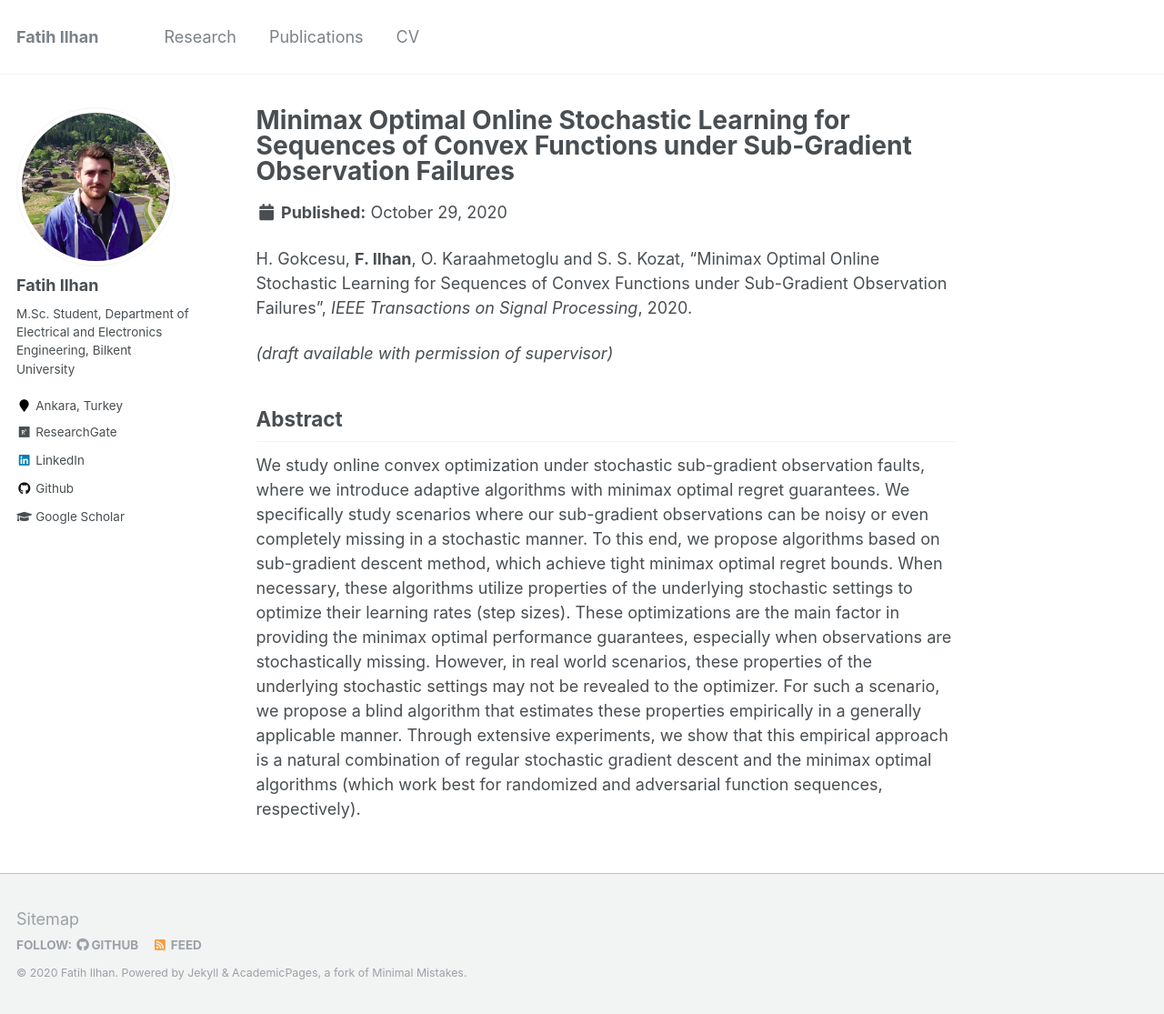
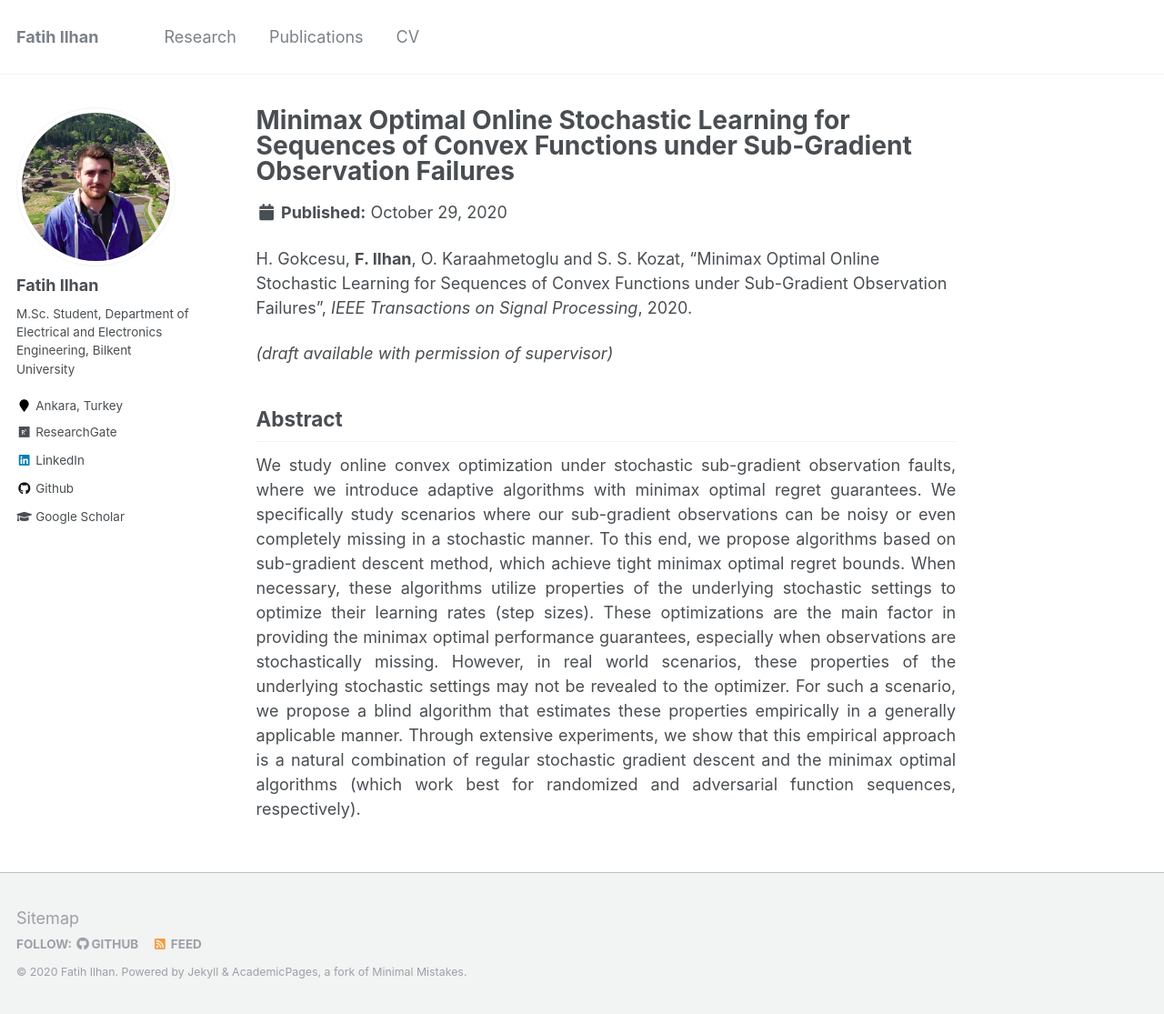
Before and after one commit to fatih-ilhan/fatih-ilhan.github.io, a Jekyll site: the page built from _publications/MOOSL.md, in a window 1280 px wide and 1115 px high. Shown: the whole window at 91% size. Built offline with Jekyll 4.4.1, drawn with Linux system fonts in a browser that asks for light colours.

Commit message:
Update MOOSL.md

```diff
--- a/_publications/MOOSL.md
+++ b/_publications/MOOSL.md
@@ -9,11 +9,11 @@ H. Gokcesu, <b>F. Ilhan</b>, O. Karaahmetoglu and S. S. Kozat, "Minimax Optimal
 
 
 ## Abstract
-We study online convex optimization under stochastic sub-gradient observation faults, where we introduce adaptive algorithms with minimax optimal regret guarantees.
+<div style="text-align: justify">We study online convex optimization under stochastic sub-gradient observation faults, where we introduce adaptive algorithms with minimax optimal regret guarantees.
 We specifically study scenarios where our sub-gradient observations can be noisy or even completely missing in a stochastic manner.
 To this end, we propose algorithms based on
 sub-gradient descent method, which achieve tight minimax optimal regret bounds. When necessary, these algorithms utilize
 properties of the underlying stochastic settings to optimize their learning rates (step sizes). These optimizations are the main factor in providing the minimax optimal performance guarantees, especially when observations are stochastically missing. However, in real world scenarios,
 these properties of the underlying stochastic settings may not be revealed to the optimizer.
 For such a scenario, we propose a blind algorithm
-that estimates these properties empirically in a generally applicable manner. Through extensive experiments, we show that this empirical approach is a natural combination of regular stochastic gradient descent and the minimax optimal algorithms (which work best for randomized and adversarial function sequences, respectively).
+that estimates these properties empirically in a generally applicable manner. Through extensive experiments, we show that this empirical approach is a natural combination of regular stochastic gradient descent and the minimax optimal algorithms (which work best for randomized and adversarial function sequences, respectively).</div>
```
